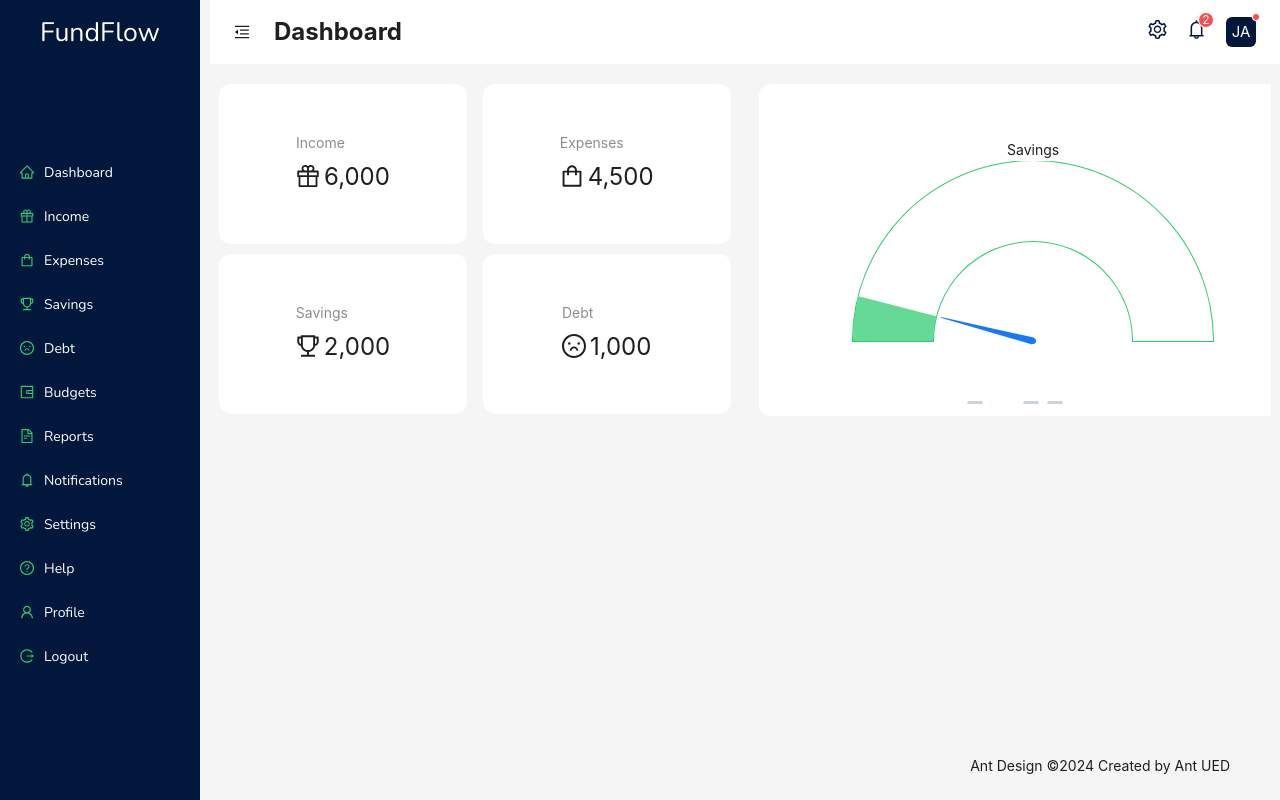
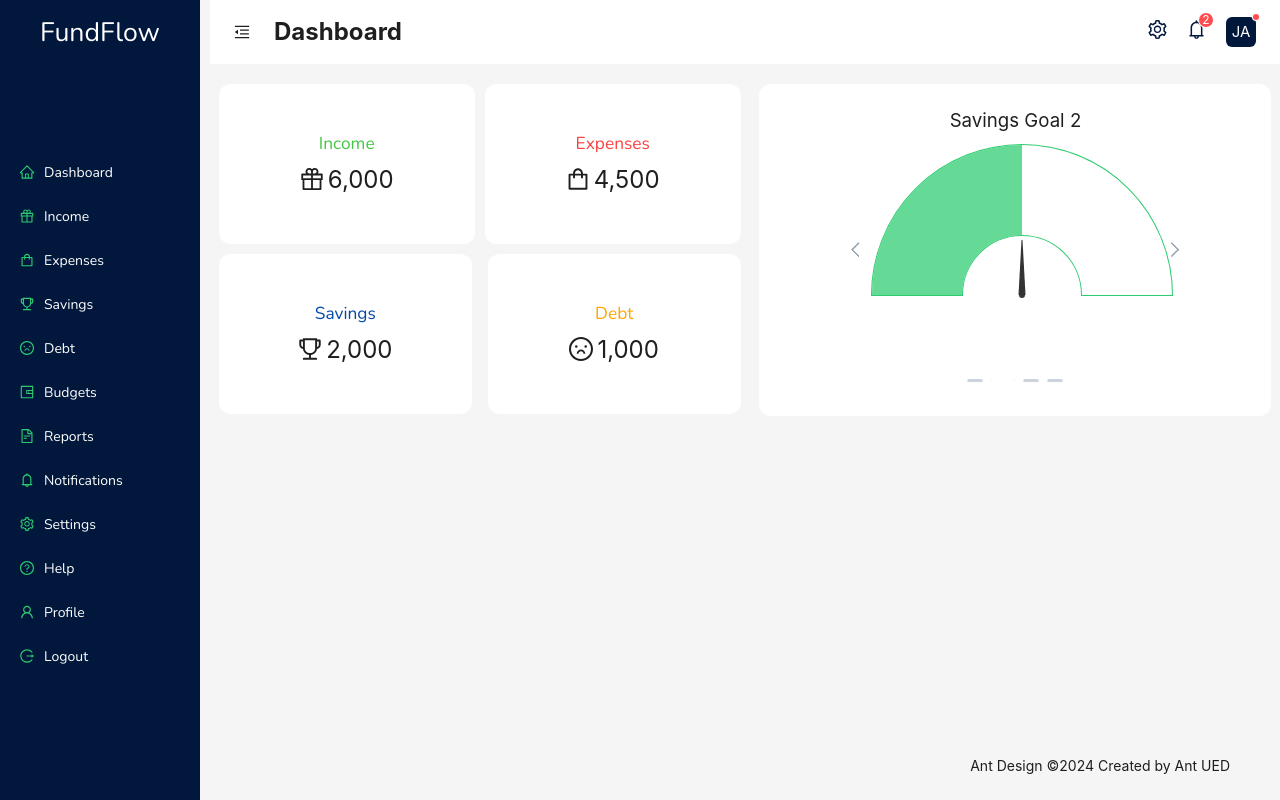
Before and after one commit to Jess-Zino/FundFlow, a React (Vite) app: page /dashboard in a window 1280 px wide. Built offline with nearby package versions, Linux system fonts and the light colour scheme; a web font is replaced by a local one.

Commit message:
Dashboard Savings Graph Carousel

```diff
--- a/src/App.css
+++ b/src/App.css
@@ -6,7 +6,7 @@
     --highlight-green: #171a18; /* Highlight color */
     --background-light: #ffffff;
     --text-light: #212529;
-
+    --other:#ffa500;
 
     --primary-blue-dark: #004085; /* Darker, richer blue */
     --dark-blue: #00264d;
@@ -122,3 +122,6 @@ color: #2ecc71 !important;
 .slick-dots button{
   background-color: #00264d!important;
 }
+.slick-arrow{
+  color: #00264d!important;
+}
--- a/src/Components/Dialguage.jsx
+++ b/src/Components/Dialguage.jsx
@@ -17,11 +17,11 @@ class DialGauge extends React.Component {
 
   drawGauge() {
     const { maxValue, value } = this.props;
-    const width = 500;
-    const height = 200; // Adjust height to fit text and pointer
-    const margin = 20;
+    const width = 320;
+    const height = 170; // Adjust height to fit text and pointer
+    const margin = 10;
     const radius = Math.min(width, height * 2) / 2 - margin;
-    const thickness = 80;
+    const thickness = 90;
 
     const svg = d3.select(this.svgRef.current)
       .attr('width', width)
@@ -90,14 +90,14 @@ class DialGauge extends React.Component {
         L${-needleWidthBase / 2},0
         Z
       `)
-      .attr('fill', '#1677ff');
+      .attr('fill', '#333');
 
     // Add a dot at the needle base (blending with the needle)
     g.append('circle')
       .attr('cx', 0)
       .attr('cy', 0)
       .attr('r', 3)
-      .attr('fill', '#1677ff');
+      .attr('fill', '#333');
 
     // Add text for the value
     g.append('text')
--- a/src/Components/SavingPlansCarousel.jsx
+++ b/src/Components/SavingPlansCarousel.jsx
@@ -1,4 +1,3 @@
-import React from 'react';
 import { Carousel } from 'antd';
 import Bento from './Bento';
 import DialGauge from './Dialguage';
@@ -6,13 +5,28 @@ import DialGauge from './Dialguage';
 
 const SavingPlansCarousel = () => {
   return (
-    <Carousel arrows autoplay  effect="fade" className='w-[40vw] h-[40vh]flex items-center justify-center text-center rounded-xl'>
-
-    <Bento className="rounded-xl" size={42} height={41.5} content={<div><h1>Savings Goals</h1><DialGauge  maxValue={1000} value={200}/></div>}/>
-    <Bento size={42.8} height={41.5} content={<div><h1>Savings</h1><DialGauge  maxValue={1000} value={80}/></div>}/>
-    <Bento size={42.8} height={41.5} content={<div><h1> Goals</h1><DialGauge  maxValue={1000} value={900}/></div>}/>
-    <Bento size={42.8} height={41.5} content={<div><h1>Savis</h1><DialGauge  maxValue={1000} value={1000}/></div>}/>
-  </Carousel>
+   <Bento className="flex flex-row justify-center items-center" size={40} height={41.5} content={
+    <Carousel arrows autoplay autoplaySpeed={4000}  effect="fade" className='text-center rounded-xl p-0 flex flex-col items-center  '
+    style={{width:'27vw', height:'36vh'}}
+   >
+      <div className='flex flex-col items-center justify-center gap-8 ml-5'>
+        <h1 className='text-[14pt] text-center mr-[40px]'>Savings Goal1</h1>
+        <DialGauge  maxValue={1000} value={200}/>
+      </div>
+      <div className='flex flex-col items-center justify-center gap-8 ml-5'>
+        <h1 className='text-[14pt] text-center mr-[40px]'>Savings Goal 2</h1>
+        <DialGauge  maxValue={1000} value={500}/>
+      </div>
+      <div className='flex flex-col items-center justify-center gap-8 ml-5'>
+        <h1 className='text-[14pt] text-center mr-[40px]'>Savings Goal 3</h1>
+        <DialGauge  maxValue={1000} value={900}/>
+      </div>
+      <div className='flex flex-col items-center justify-center gap-8 ml-5'>
+        <h1 className='text-[14pt] text-center mr-[40px]'>Savings Goal 4</h1>
+        <DialGauge  maxValue={1000} value={400}/>
+      </div>
+    </Carousel>
+   }/>
   )
 }
 
--- a/src/Pages/Dashboard/Dashboard Pages/HomePage.jsx
+++ b/src/Pages/Dashboard/Dashboard Pages/HomePage.jsx
@@ -1,5 +1,4 @@
 import Bento from "../../../Components/Bento"
-import DialGauge from "../../../Components/Dialguage"
 import { Statistic } from 'antd'
 import CountUp from 'react-countup';
 import { GiftOutlined,TrophyOutlined,ShoppingOutlined,FrownOutlined} from '@ant-design/icons';
@@ -10,19 +9,19 @@ const HomePage = () => {
   return (
     <div >
 
-        <div className="flex flex-row gap-[1%] justify-around">
+        <div className="flex flex-row gap-[1px] justify-around">
             <div className="flex flex-col gap-[10px] ">
-                <div className="flex flex-row gap-[3%] ">
-                    <Bento content={  <Statistic value={6000}  title={"Income"}  prefix={<GiftOutlined /> } precision={2} formatter={formatter} />} size={20}  height={20}/>
-                    <Bento content={ <Statistic value={4500}  title={"Expenses"}  prefix={<ShoppingOutlined /> } precision={2} formatter={formatter} />} size={20}  height={20}/>
+                <div className="flex flex-row gap-[10px] ">
+                    <Bento content={  <Statistic  className="flex items-center flex-col" value={6000}  title={<h1 className="text-[#43C643] main-font text-[13pt]">Income</h1>}  prefix={<GiftOutlined /> } precision={2} formatter={formatter} />} size={20}  height={20}/>
+                    <Bento content={ <Statistic  className="flex items-center flex-col" value={4500}  title={<h1 className="text-[#FB4141] main-font text-[13pt]">Expenses</h1>}  prefix={<ShoppingOutlined /> } precision={2} formatter={formatter} />} size={20}  height={20}/>
                 </div>
                 <div className="flex flex-row gap-[3%]">
-                    <Bento content={<Statistic value={2000}  title={"Savings"}  prefix={<TrophyOutlined />} precision={2} formatter={formatter} />} size={20}  height={20}/>
-                    <Bento content={ <Statistic value={1000}  title={"Debt"}  prefix={<FrownOutlined />} precision={2} formatter={formatter} />} size={20}  height={20}/>
+                    <Bento content={<Statistic className="flex items-center flex-col" value={2000}  title={<h1 className="text-[#0047AB] main-font text-[13pt]">Savings</h1>}  prefix={<TrophyOutlined />} precision={2} formatter={formatter} />} size={20}  height={20}/>
+                    <Bento content={ <Statistic  className="flex items-center flex-col" value={1000}  title={<h1 className="text-[#ffa500] main-font text-[13pt]">Debt</h1>}  prefix={<FrownOutlined />} precision={2} formatter={formatter} />} size={20}  height={20}/>
                 </div>
             </div>
 
-                <div  className="rounded-xl">
+                <div>
 
                 <CarouselComp/>
                 </div>
```
